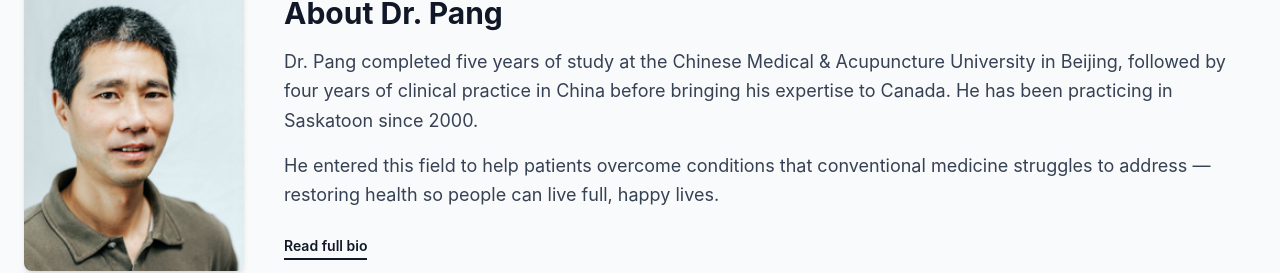
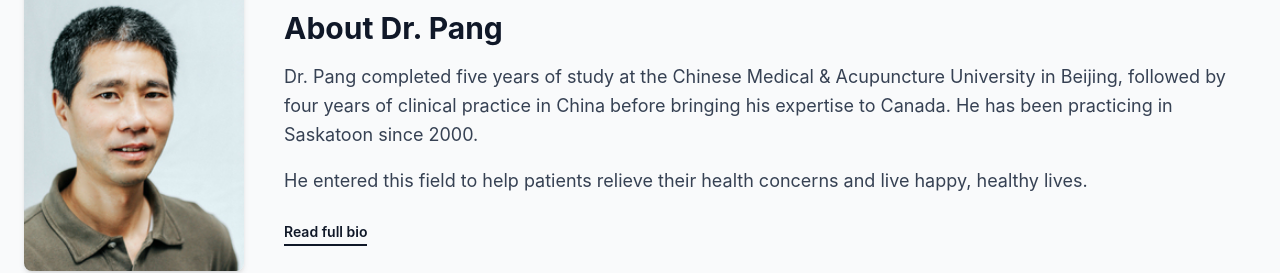
Before and after one commit to 4us9/drpang-website, a Next.js app: page / in a window 1280 px wide. Shown: the part 2322-2595 px from the top of the page. Built offline with nearby package versions, Linux system fonts and the light colour scheme.

Commit message:
edited aboutme section.

```diff
--- a/components/AboutDrPang.tsx
+++ b/components/AboutDrPang.tsx
@@ -24,9 +24,7 @@ export default function SubAboutDrPang() {
                     bringing his expertise to Canada. He has been practicing in Saskatoon since 2000.
                     </p>
                     <p className="text-gray-700 text-lg leading-relaxed mb-6">
-                    He entered this field to help patients overcome conditions that conventional
-                    medicine struggles to address — restoring health so people can live full,
-                    happy lives.
+                    He entered this field to help patients relieve their health concerns and live happy, healthy lives.
                     </p>
                     <Link
                     href="/about"
```
